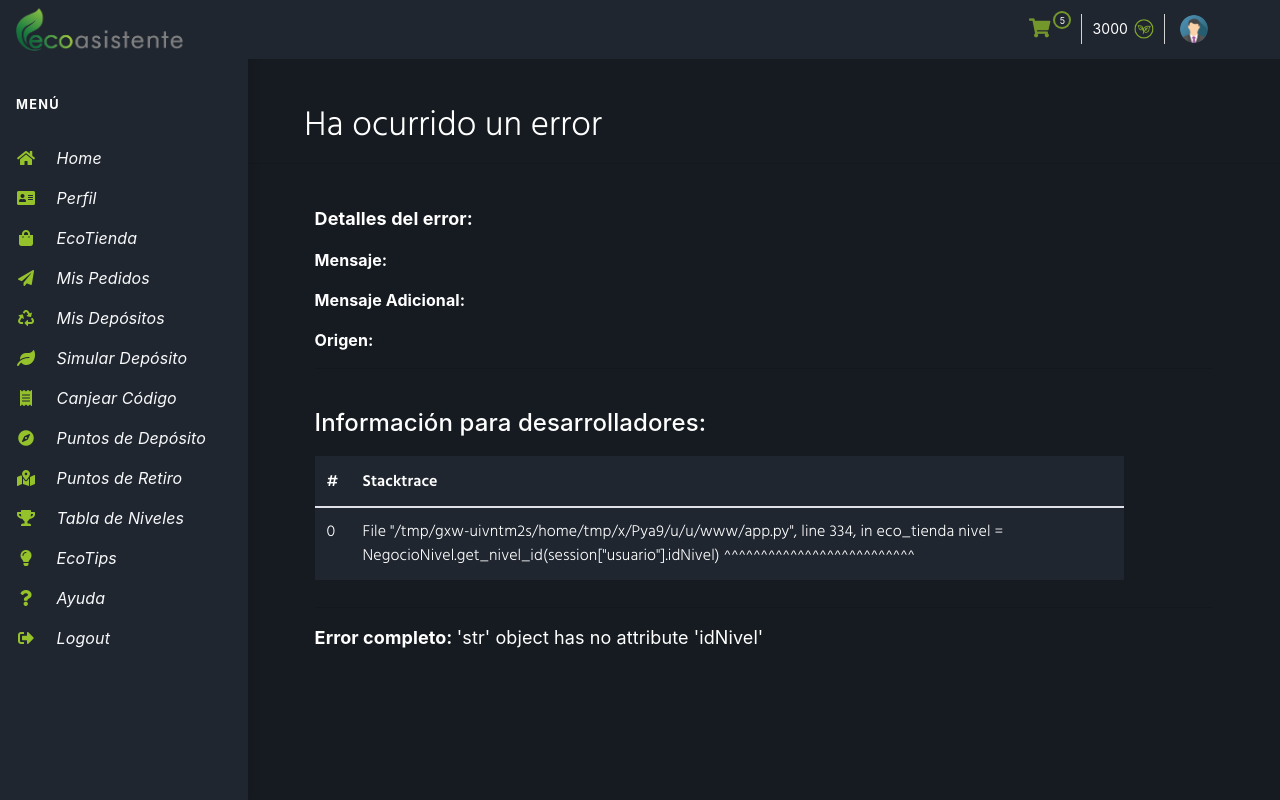
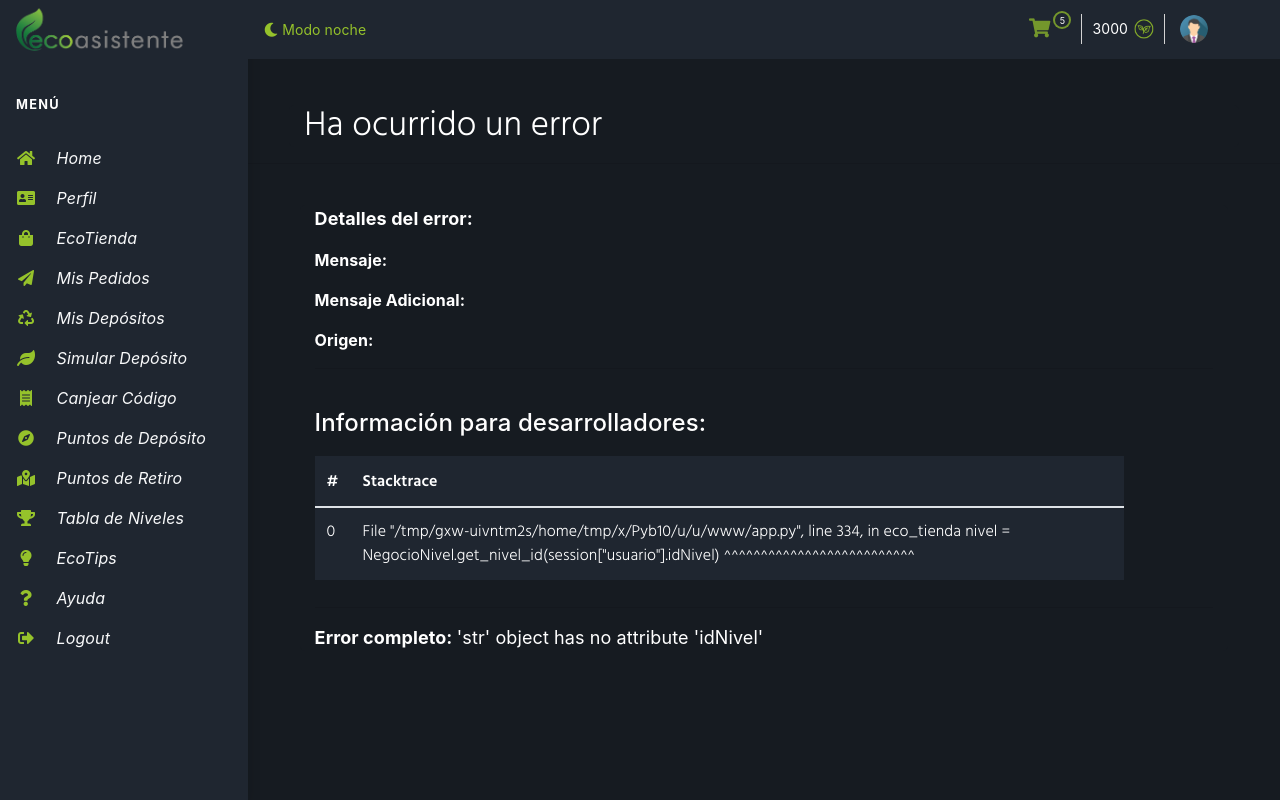
Before and after one commit to JoaquinCardonaRuiz/proyecto-final, a Flask app: page /eco-tienda in a window 1280 px wide. Run offline with Flask 2, Linux system fonts and the light colour scheme; the visitor is signed in with stand-in values (Sample User, id 1); data comes from the database, SQL or seed files in the repository; data that the repository does not hold is empty; some libraries are stand-ins or nearby versions.

Commit message:
Modo noche terminado (solo falta función de JS para cambiarlo).

```diff
--- a/static/css/layout.css
+++ b/static/css/layout.css
@@ -7,7 +7,7 @@
 	background-color: #161b21ff !important;
 }
 
-h1,h2,h3,h4,h5,h6,h7,p,a,span,input,li,.nav-link,.nav-item,tr,th,td,.nav-link,option,select{
+h1,h2,h3,h4,h5,h6,h7,p,a,span,input,li,.nav-link,.nav-item,tr,th,td,.nav-link,option,select,#cantEP{
 	color: white !important;
 }
 
@@ -19,6 +19,19 @@
 	background-color:#1f2630;
 }
 
+#night-mode{
+	padding-top: 17px;
+	color: #95C22B !important;
+}
+
+#night-mode:hover{
+	cursor: pointer;
+}
+
+.info-result{
+	color: #95C22B !important;
+}
+
 .secondary-btn{
 	color: white;
 }
@@ -27,7 +40,7 @@
 	color:#1f2630;
 }
 
-#content-table{
+#content-table,.content-table-main{
 	border-top: 2px solid #1f2630 !important;
 }
 
--- a/templates/layout.html
+++ b/templates/layout.html
@@ -210,6 +210,12 @@
       <ul class="navbar-nav justify-content-end">
       </ul>
     </div>
+    <div class="form-inline my-2 my-lg-0 justify-content-start" style="width: 15%;">
+      <p class="user-username-text" id="night-mode">
+        <i class="fas fa-moon"></i>
+        Modo noche
+      </p>
+    </div>
     <form class="form-inline my-2 my-lg-0 justify-content-end" id="user-username">
         <!-- Icono del carrito -->
         <div class="" id="carrito-navbar-container" style="margin-right: 0px;" onclick="redirect('/eco-tienda/carrito');">
```
